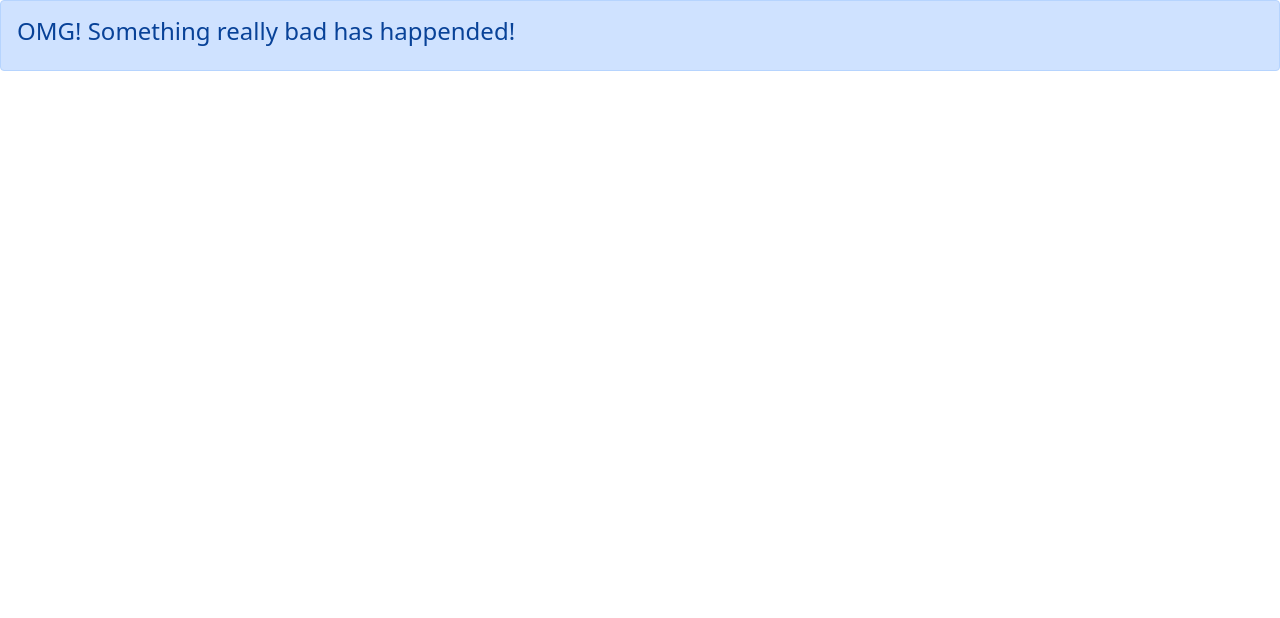
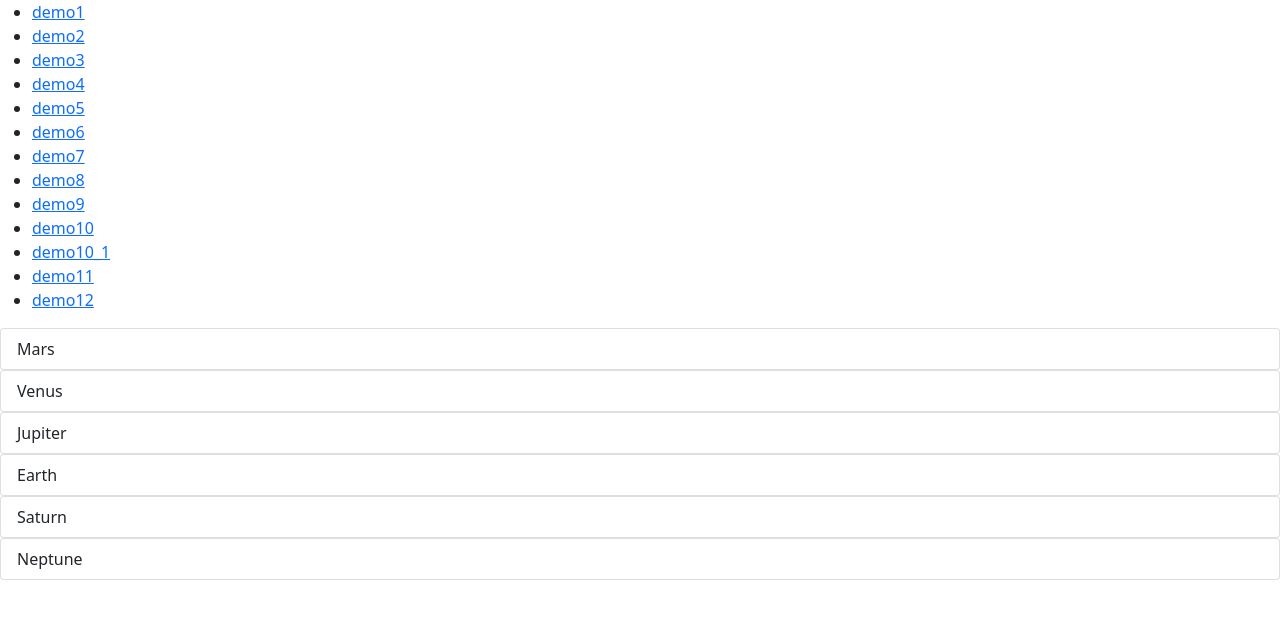
Before and after one commit to hardikvasar1/react-excersise-hardik, a React (Create React App) app: page /demo8 in a window 1280 px wide. Shown: the top 618 px of the page. Built offline with nearby package versions, Linux system fonts and the light colour scheme.

Commit message:
5 files modified, 1 added, 1 deleted

```diff
--- a/package.json
+++ b/package.json
@@ -9,7 +9,8 @@
     "prop-types": "15.7.2",
     "react": "17.0.2",
     "react-bootstrap": "^2.0.4",
-    "react-dom": "17.0.2"
+    "react-dom": "17.0.2",
+    "react-router-dom": "^6.2.1"
   },
   "scripts": {
     "start": "react-scripts start",
--- a/src/App.js
+++ b/src/App.js
@@ -1,16 +1,88 @@
-import React from 'react';
-import './style.css';
+import React, { Component } from 'react';
+import {
+  BrowserRouter as Router,
+  Routes,
+  Route,
+  Link,
+  Switch,
+} from 'react-router-dom';
+import Demo1 from './demo1';
+import Demo2 from './demo2';
+import Demo3 from './demo3';
+import Demo4 from './demo4';
+import Demo5 from './demo5';
+import Demo6 from './demo6';
+import Demo7 from './demo7';
+import Demo8 from './demo8';
+import Demo9 from './demo9';
+import Demo10 from './demo10';
+import Demo10_1 from './demo10_1';
+import Demo11 from './demo11';
+import Demo12 from './demo12';
+class App extends Component {
+  render() {
+    return (
+      <Router>
+        <div className="App">
+          <ul className="App-header">
+            <li>
+              <Link to="/demo1">demo1</Link>
+            </li>
+            <li>
+              <Link to="/demo2">demo2</Link>
+            </li>
+            <li>
+              <Link to="/demo3">demo3</Link>
+            </li>
+            <li>
+              <Link to="/demo4">demo4</Link>
+            </li>
+            <li>
+              <Link to="/demo5">demo5</Link>
+            </li>
+            <li>
+              <Link to="/demo6">demo6</Link>
+            </li>
+            <li>
+              <Link to="/demo7">demo7</Link>
+            </li>
+            <li>
+              <Link to="/demo8">demo8</Link>
+            </li>
+            <li>
+              <Link to="/demo9">demo9</Link>
+            </li>
+            <li>
+              <Link to="/demo10">demo10</Link>
+            </li>
+            <li>
+              <Link to="/demo10_1">demo10_1</Link>
+            </li>
+            <li>
+              <Link to="/demo11">demo11</Link>
+            </li>
+            <li>
+              <Link to="/demo12">demo12</Link>
+            </li>
+          </ul>
 
-export default function App() {
-  const name = {
-    first_name: 'hardik',
-    last_name: 'vasar',
-  };
-  return (
-    <div>
-      <h1>
-        Hello my name is {name.first_name} and my age is {name.last_name}
-      </h1>
-    </div>
-  );
+          <Routes>
+            <Route exact path="/demo7" element={<Demo7 />}></Route>
+            <Route exact path="/demo8" element={<Demo8 />}></Route>
+            <Route exact path="/demo9" element={<Demo9 />}></Route>
+            <Route exact path="/demo10" element={<Demo10 />}></Route>
+            <Route
+              exact
+              path="/demo10_1"
+              element={<Demo10_1 title="Paul Mccartney" />}
+            ></Route>
+            <Route exact path="/demo11" element={<Demo11 />}></Route>
+            <Route exact path="/demo12" element={<Demo12 />}></Route>
+          </Routes>
+        </div>
+      </Router>
+    );
+  }
 }
+
+export default App;
--- a/src/demo10.js
+++ b/src/demo10.js
@@ -10,7 +10,7 @@ export default function demo10() {
           alt="Card image cap"
         />
         <div class="card-body">
-          <h5 class="card-title">{props.title}</h5>
+          <h5 class="card-title">Boby hbdfre</h5>
           <p class="card-text">
             Bob Dylan (born Robert Allen Zimmerman, May 24, 1941) is an American
             singer/songwriter, author, and artist who has been an influential
--- /dev/null
+++ b/src/demo2.js
@@ -0,0 +1,16 @@
+import React from 'react';
+import './style.css';
+
+export default function App() {
+  const name = {
+    first_name: 'hardik',
+    last_name: 'vasar',
+  };
+  return (
+    <div>
+      <h1>
+        Hello my name is {name.first_name} and my age is {name.last_name}
+      </h1>
+    </div>
+  );
+}
--- a/src/demo8.js
+++ b/src/demo8.js
@@ -4,10 +4,10 @@ import 'bootstrap/dist/css/bootstrap.css';
 import ListGroup from 'react-bootstrap/ListGroup';
 export default function demo8() {
   const planets = ['Mars', 'Venus', 'Jupiter', 'Earth', 'Saturn', 'Neptune'];
-  const listItems = planets.map((planets, index) => {
+  const listItems = planets.map((planets) => {
     return (
       <ListGroup>
-        <ListGroup.Item key={index}>{planets}</ListGroup.Item>
+        <ListGroup.Item key={Math.random()}>{planets}</ListGroup.Item>
       </ListGroup>
     );
   });
--- a/src/index.js
+++ b/src/index.js
@@ -2,15 +2,5 @@ import React from 'react';
 import ReactDOM from 'react-dom';
 
 import App from './App';
-import Demo7 from './demo7';
-import Demo8 from './demo8';
-import Demo9 from './demo9';
-import Demo10 from './demo10';
-import Demo10_1 from './demo10_1';
-import Demo11 from './demo11';
-import Demo12 from './demo12';
 
-ReactDOM.render(
-  <Demo12 text="OMG! Something really bad has happended!" show={true} />,
-  document.getElementById('root')
-);
+ReactDOM.render(<App />, document.getElementById('root'));
```
Also changed, not shown: src/Home.js (deleted).
